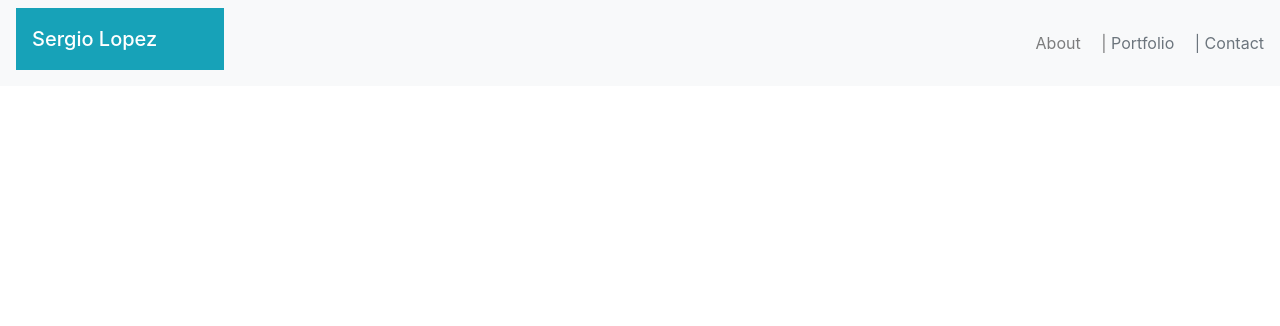
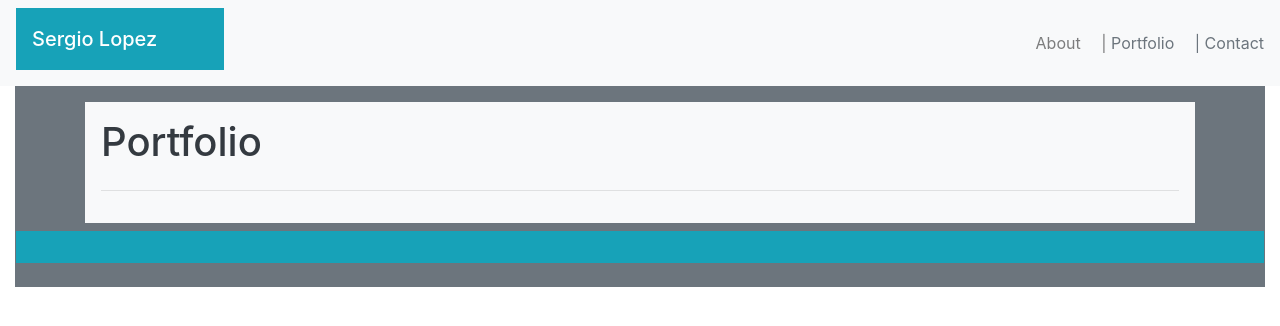
Before and after one commit to Cherjios/Responsive-Portfolio, a plain HTML site: page portfolio.html in a window 1280 px wide. Drawn offline with nearby package versions, Linux system fonts and the light colour scheme.

Commit message:
working on porfolio

```diff
--- a/portfolio.html
+++ b/portfolio.html
@@ -21,6 +21,27 @@
       </div>
     </nav>
     <!-- Navibar ends here -->
+ <!-- content begins here -->
+ <div class="container-fluid">
+  <div class="p-3 mb-2 bg-secondary text-white ">
+    <div class="container">
+      <div  class="container p-3 mb-2 bg-light text-dark">
+        <div class="row">
+          <div class="col">
+          <h1 class="text-">Portfolio</h1>
+          </div>
+        </div>
+      <hr>
+
+
+      </div>
+    </div>
+    <div class="row p-3 mb-2 bg-info text-white">
+      <div class="col">
+      </div>
+    </div>
+    <!-- content ends here -->
+
 
     <!-- Optional JavaScript -->
     <!-- jQuery first, then Popper.js, then Bootstrap JS -->
```
